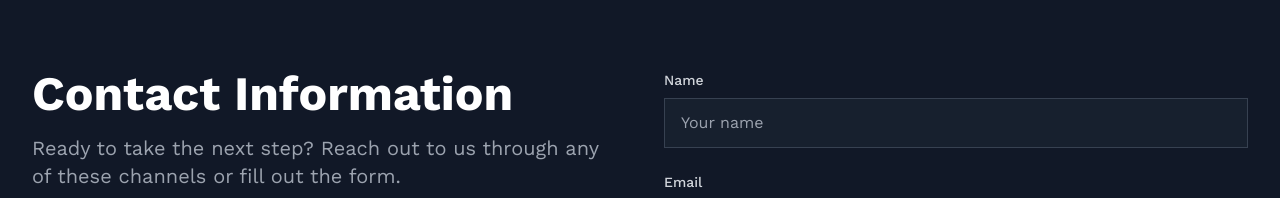
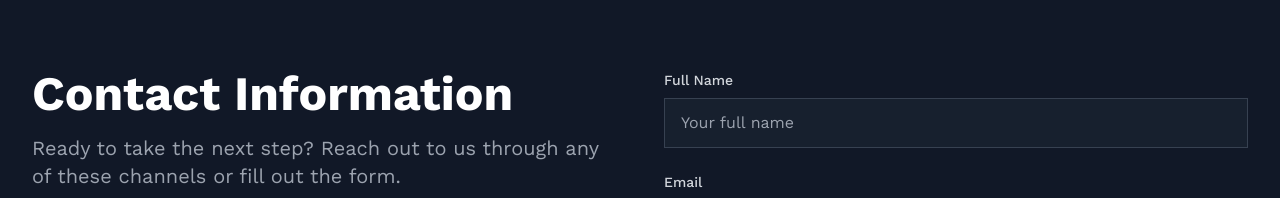
Before and after one commit to algoritt/algoritt-website, a Next.js app: page /contact in a window 1280 px wide. Shown: the part 506-704 px from the top of the page. Built offline with nearby package versions, Linux system fonts and the light colour scheme.

Commit message:
refactor(contact): rename 'name' field to 'fullName' for clarity and update associated form elements

```diff
--- a/app/contact/page.tsx
+++ b/app/contact/page.tsx
@@ -6,7 +6,7 @@ import { Mail, Phone, MapPin, Send } from 'lucide-react';
 
 export default function ContactPage() {
   const [formData, setFormData] = useState({
-    name: '',
+    fullName: '',
     email: '',
     subject: '',
     message: ''
@@ -110,16 +110,16 @@ export default function ContactPage() {
             >
               <form onSubmit={handleSubmit} className="space-y-6">
                 <div>
-                  <label htmlFor="name" className="block text-sm font-medium text-gray-300 mb-2">
-                    Name
+                  <label htmlFor="fullName" className="block text-sm font-medium text-gray-300 mb-2">
+                    Full Name
                   </label>
                   <input
                     type="text"
-                    id="name"
-                    value={formData.name}
-                    onChange={(e) => setFormData({ ...formData, name: e.target.value })}
+                    id="fullName"
+                    value={formData.fullName}
+                    onChange={(e) => setFormData({ ...formData, fullName: e.target.value })}
                     className="w-full px-4 py-3 rounded-lg bg-gray-800/50 border border-gray-700 text-white placeholder-gray-400 focus:outline-none focus:ring-2 focus:ring-purple-500 focus:border-transparent transition-colors"
-                    placeholder="Your name"
+                    placeholder="Your full name"
                     required
                   />
                 </div>
```
